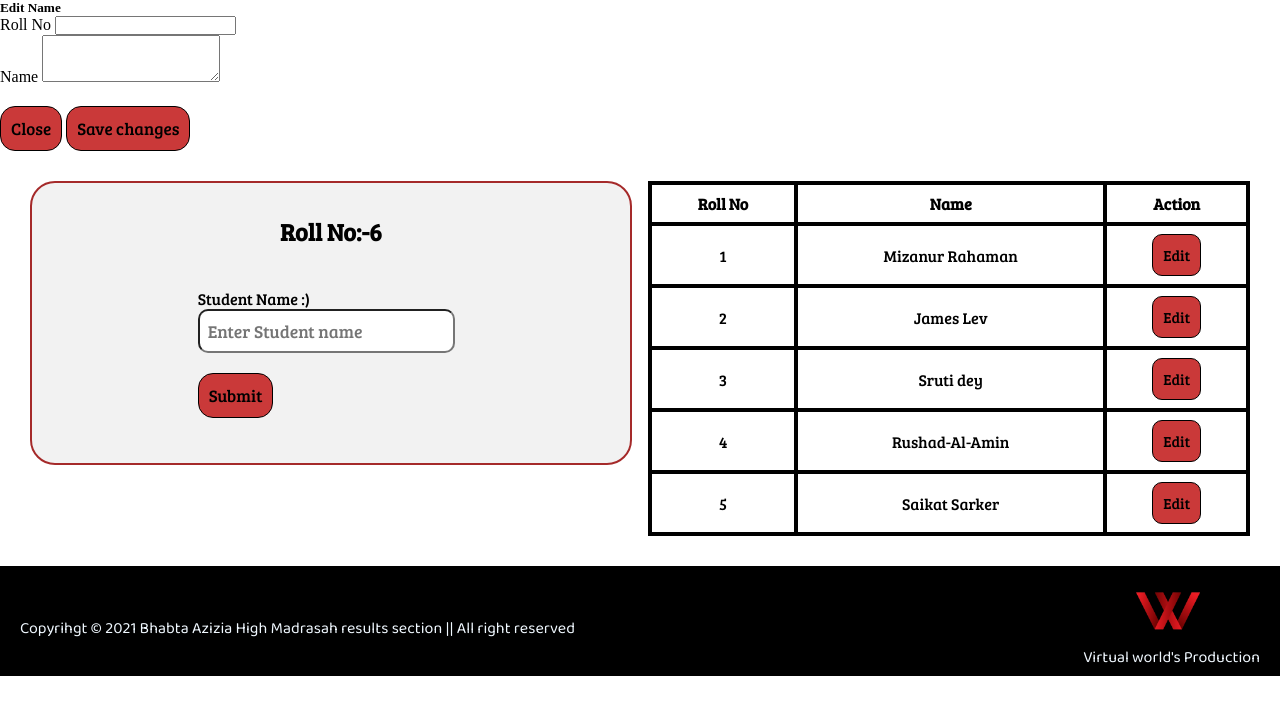
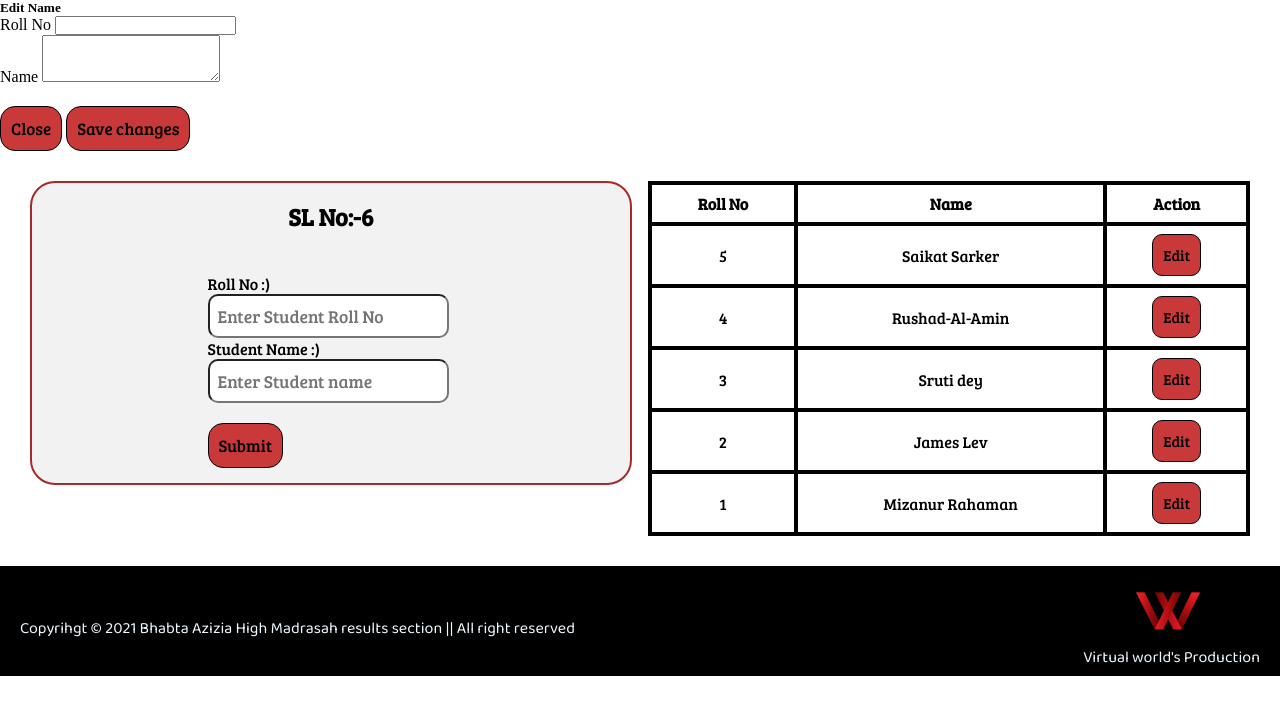
Before and after one commit to Mizanur2001/BAHMRS, a PHP site: page /class_teacher.php in a window 1280 px wide. Shown: the part 93-800 px from the top of the page. Run offline with PHP 8.4, Linux system fonts and the light colour scheme; the visitor is signed in with stand-in values (Sample User, id 1); data comes from the database, SQL or seed files in the repository; some libraries are stand-ins or nearby versions.

Commit message:
added roll no to class_teacher.php

```diff
--- a/class_teacher.php
+++ b/class_teacher.php
@@ -23,7 +23,8 @@
       $E_name = $_POST["name"];
 
       // Sql query to be executed
-      $sql = "UPDATE `students` SET `name` = '$E_name' WHERE `students`.`sl_no` = $sno;";
+      //change hare in update version 0.1.1
+      $sql = "UPDATE `students` SET `name` = '$E_name' , `roll_no` = '$E_roll_no' WHERE `students`.`sl_no` = $sno;";
       $result = mysqli_query($connect, $sql);
         if($result){
         $update = true;
@@ -40,10 +41,11 @@
          $num =mysqli_num_rows($result);
 
          $name=$_POST['name'];
+         $rollNo=$_POST['rollno'];
 
          //Insest data into data base
-         $num=$num+1;
-         $sql="INSERT INTO `students` (`roll_no` ,`name`) VALUES ('$num' ,'$name');";
+         //  change hare in update version 0.1.1
+         $sql="INSERT INTO `students` (`roll_no` ,`name`) VALUES ('$rollNo' ,'$name');";
          $result = mysqli_query($connect,$sql);
        }
 
@@ -97,12 +99,14 @@
      <?php require "partial/edit_modal_ct.php" ?>
 
     <div id="container">
-
+      <!-- change hare in update version 0.1.1 -->
       <div id="input-box">
-            <h1 class="h-primary center">Roll No:-<?php echo $num+1;?></h1>
+              <h1 class="h-primary center" style="margin-top:15px;">SL No:-<?php echo $num+1;?></h1>
               <div id="input">
                   <form action="class_teacher.php" method="post">
-                    <div class="form-group">
+                      <div class="form-group ct-form">
+                          <label for="rollno">Roll No :) </label>
+                          <input type="number" id="rollno" name="rollno" placeholder="Enter Student Roll No">
                           <label for="Name">Student Name :) </label>
                           <input type="text" id="name" name="name" placeholder="Enter Student name">
                       </div>
@@ -120,9 +124,9 @@
                 </tr>
 
              <?php
-
                 //fatching data from data base
-                $sql_f="SELECT * from `students`";
+                // change hare in update version 0.1.1
+                $sql_f="SELECT * from `students` ORDER BY `sl_no` DESC";
                 $result = mysqli_query($connect,$sql_f);
                 while ($row=mysqli_fetch_assoc($result)) {
                 $roll_no=$row['roll_no'];
@@ -134,7 +138,6 @@
                       <td><button class="t-btn edit" id='.$row['sl_no'].'>Edit</button></td>
                  </tr>';
                 }
-
              ?>
             </table>
         </div>
--- a/css/class_teacher.css
+++ b/css/class_teacher.css
@@ -20,7 +20,8 @@
     display: flex;
     flex-direction: column;
     border: 2px solid brown;
-    height: 280px;
+    /* change hare in update version 0.1.1 */
+    height: 300px;
     font-family: 'Bree Serif', serif;
     align-items: center;
     justify-content: center;
@@ -36,6 +37,14 @@
     margin-left: 41px;
 
 }
+/* change hare in update version 0.1.1 */
+.ct-form{
+    display: flex;
+    flex-direction: column;
+    justify-content: center;
+    width: 18rem;
+}
+
 #input label{
     font-family: 'Bree Serif', serif;
     font-size: 1rem;
--- a/enter_marks.php
+++ b/enter_marks.php
@@ -235,11 +235,11 @@
               // Post request
                $marks_w = $_POST[$inp_name_w];
                $marks_p = $_POST[$inp_name_p];
-
-               $sql="UPDATE `students` SET `$sub_name_w` = '$marks_w' WHERE `students`.`sl_no` = '$roll_no';";
+               //change hare in update version 0.1.1
+               $sql="UPDATE `students` SET `$sub_name_w` = '$marks_w' WHERE `students`.`roll_no` = '$roll_no';";
                $result = mysqli_query($connect,$sql);
 
-               $sql="UPDATE `students` SET `$sub_name_p` = '$marks_p' WHERE `students`.`sl_no` = '$roll_no';";
+               $sql="UPDATE `students` SET `$sub_name_p` = '$marks_p' WHERE `students`.`roll_no` = '$roll_no';";
                $result = mysqli_query($connect,$sql);
 
           }
```
Lines whose indentation alone changed are shown as unchanged.
